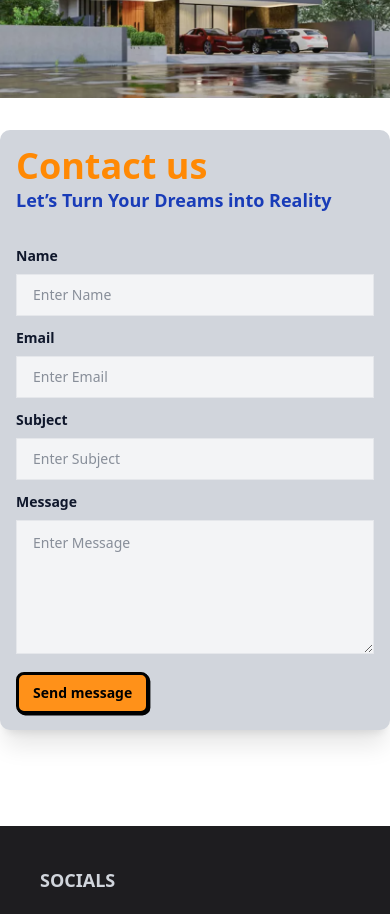
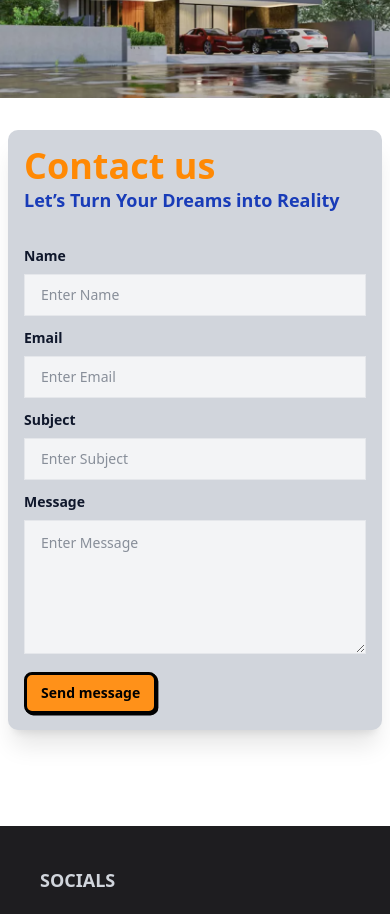
Before and after one commit to GabrielEduria/testenconstruction, a Next.js app: page / in a window 390 px wide. Shown: the part 9480-10394 px from the top of the page. Built offline with nearby package versions, Linux system fonts and the light colour scheme.

Commit message:
better header

```diff
--- a/src/section/Contact.tsx
+++ b/src/section/Contact.tsx
@@ -12,7 +12,7 @@ export default function Contact() {
               src="/construction/images/Construction1.png"
               alt="Contact"
               fill
-              className="object-cover overflow-hidden"
+              className="object-cover overflow-hidden bg-opacity-50"
             />
           </div>
 
@@ -20,10 +20,8 @@ export default function Contact() {
           <div
             id="contact"
             className="md:absolute md:top-1/2 md:right-5
-            md:translate-y-[-50%]
-            mx-auto max-w-[400px] md:w-[500px]
-            bg-gray-300 shadow-xl p-4 z-10
-            shadow-lg mt-8 md:mt-0
+            md:translate-y-[-50%] md:w-[500px] bg-gray-300
+            shadow-xl p-4 z-10 shadow-lg mx-2 mt-8 md:mt-0
             rounded-lg scroll-mt-20"
           >
             <h2 className="text-4xl lg:text-5xl font-bold text-orange-400">Contact us</h2>
--- a/src/section/Hero.tsx
+++ b/src/section/Hero.tsx
@@ -53,7 +53,7 @@ export default function Hero() {
 
       <Motion className="relative z-10 min-h-screen flex flex-col justify-center items-center text-center md:text-left">
         <div className="w-full px-10 md:px-20 pb-30 ">
-              <h1 className="text-4xl md:text-8xl font-bold text-white drop-shadow-lg pb-2">
+              <h1 className="text-4xl md:text-8xl font-bold md:font-semibold text-white drop-shadow-lg pb-2">
                 EN Construction
               </h1>
               <p className="text-white text-sm sm:text-xl w-full md:w-[650px] pb-3 leading-relaxed md:leading-9 ">
```
